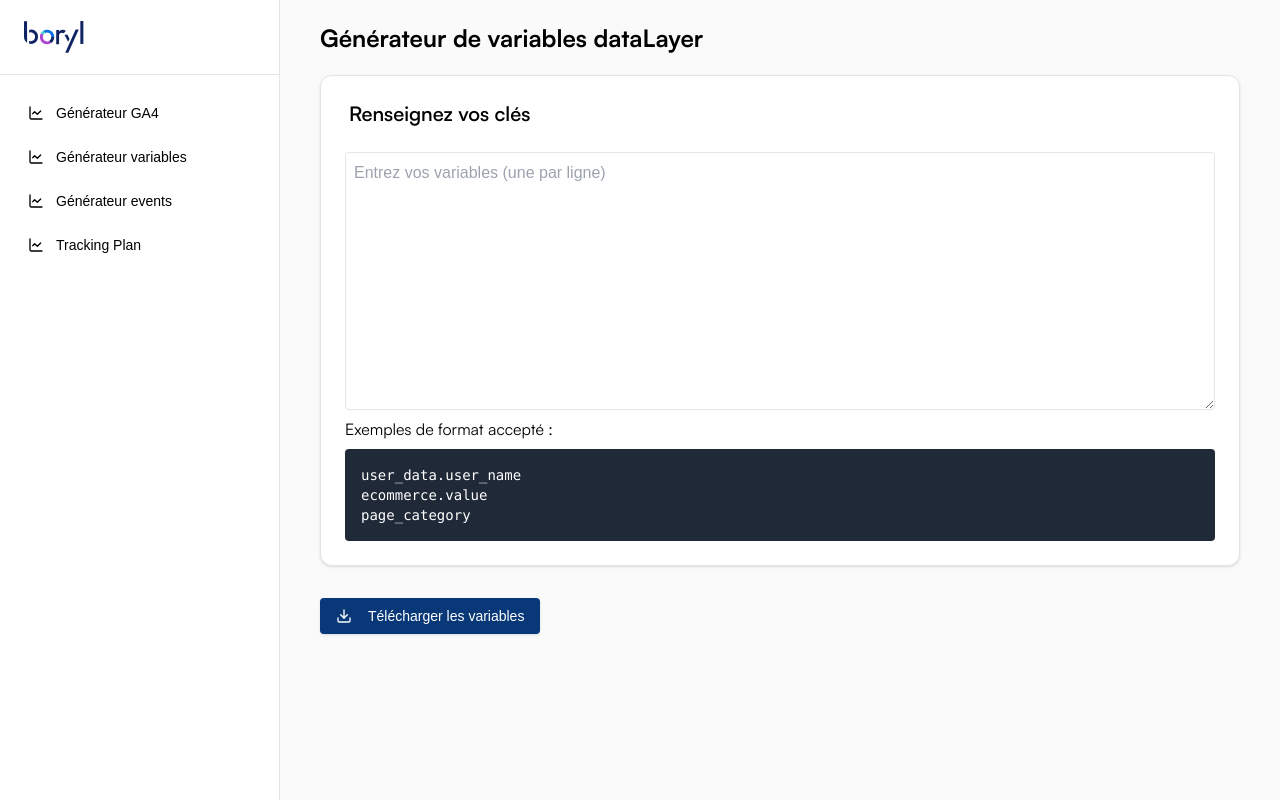
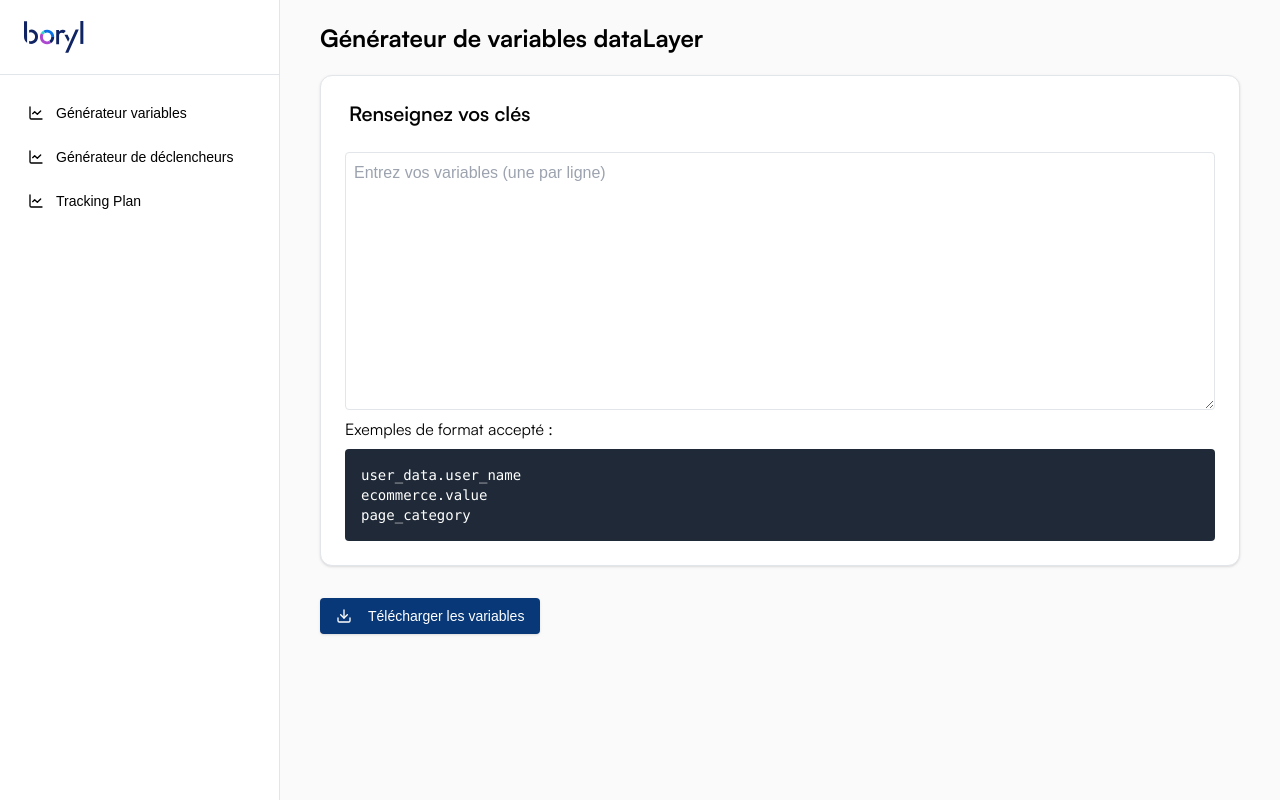
Before and after one commit to gbielli/gtm, a Next.js app: page /variables in a window 1280 px wide. Built offline with nearby package versions, Linux system fonts and the light colour scheme.

Commit message:
export gtm

```diff
--- a/components/sidebar.jsx
+++ b/components/sidebar.jsx
@@ -7,9 +7,9 @@ import { usePathname } from "next/navigation";
 
 const Sidebar = () => {
   const menuItems = [
-    { href: "/ga4", label: "Générateur GA4" },
+    // { href: "/ga4", label: "Générateur GA4" },
     { href: "/variables", label: "Générateur variables" },
-    { href: "/events", label: "Générateur events" },
+    { href: "/events", label: "Générateur de déclencheurs" },
     { href: "/tracking-plan", label: "Tracking Plan" },
   ];
 
@@ -21,7 +21,10 @@ const Sidebar = () => {
     <div className="hidden border-r border-sidebar-border bg-sidebar md:block">
       <div className="flex h-full max-h-screen flex-col gap-2">
         <div className="flex h-18 items-center border-b border-sidebar-border px-4 lg:h-[75px] lg:px-6 py-4">
-          <Link href="/events" className="flex items-center gap-2 font-semibold">
+          <Link
+            href="/events"
+            className="flex items-center gap-2 font-semibold"
+          >
             <Image
               src="/images/logo-boryl.svg"
               alt="Company Logo"
```
